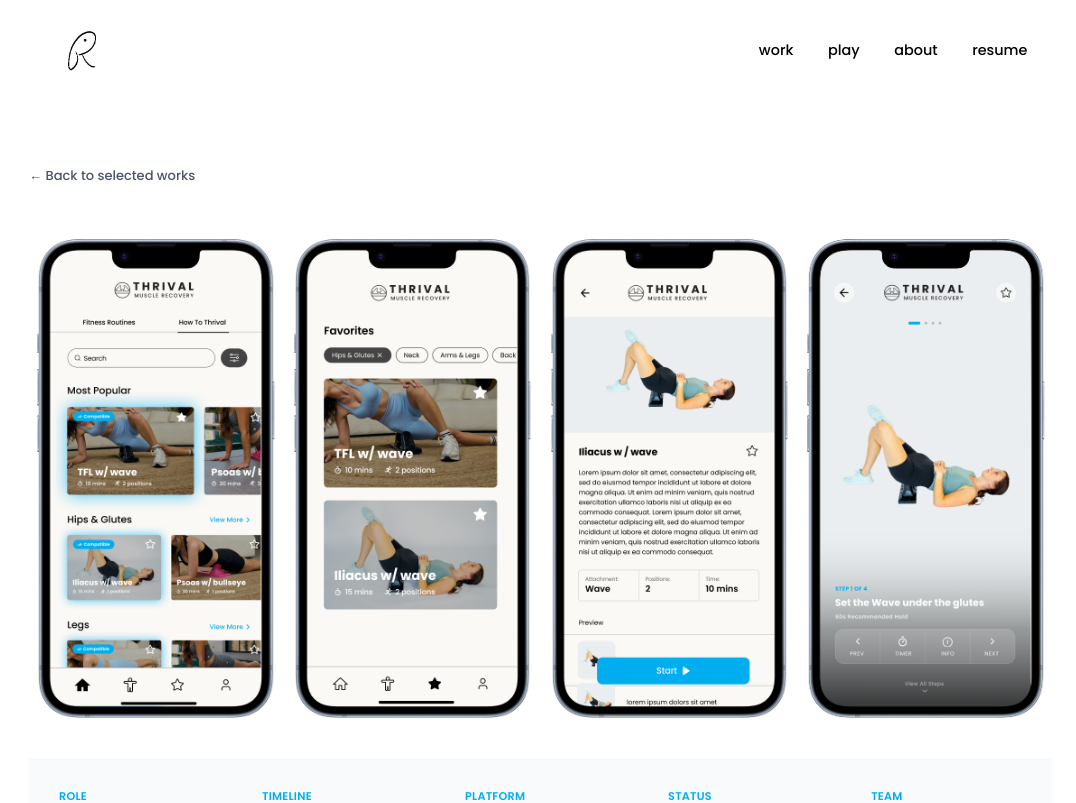
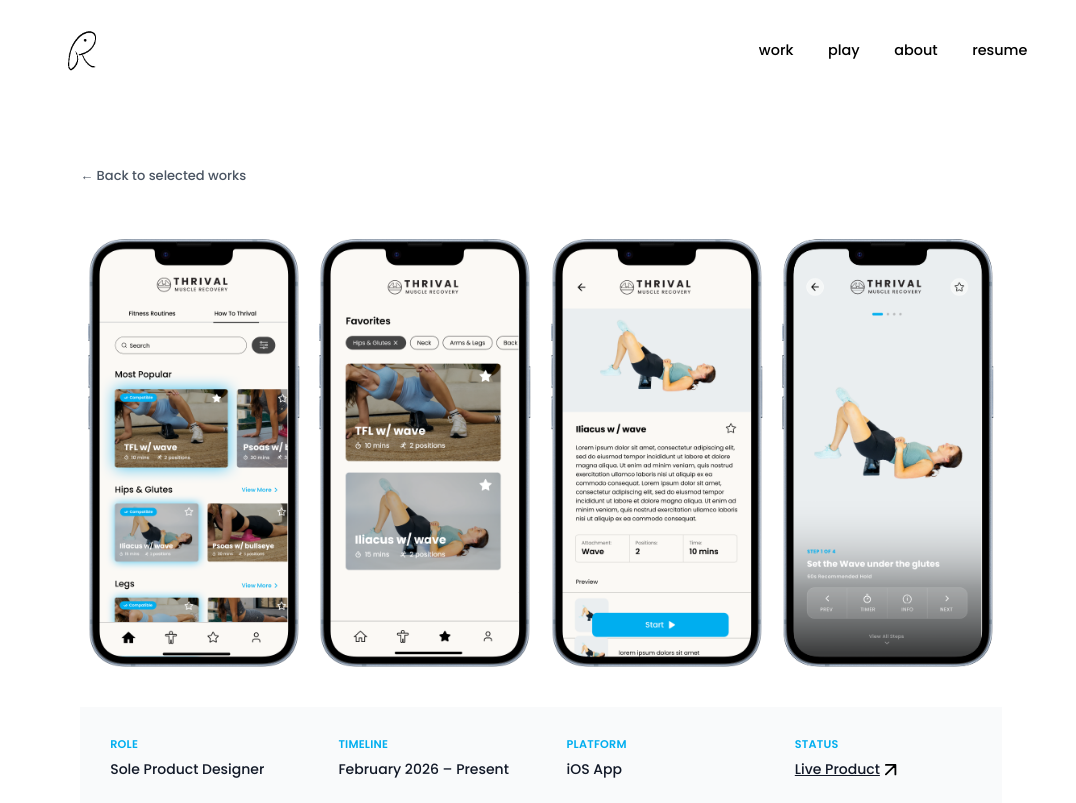
Before and after one commit to rchen0714/design-portfolio, a Next.js app: page /work/thrival in a window 1280 px wide. Shown: the top 803 px of the page, without its empty margins (99-1175 px from the left). Built offline with nearby package versions, Linux system fonts and the light colour scheme.

Commit message:
new edits to the case study

```diff
--- a/src/app/globals.css
+++ b/src/app/globals.css
@@ -622,12 +622,12 @@ img.hero-hover-doodle {
   --cs-surface: #f9fafb;
   --cs-border: #e5e7eb;
 
-  padding: clamp(2.5rem, 5vw, 4.65rem) clamp(1.5rem, 10vw, 9.3rem)
+  padding: clamp(2.5rem, 5vw, 4.65rem) clamp(2rem, 14vw, 13rem)
     clamp(4rem, 7vw, 7rem);
 }
 
 .cs-page-container {
-  max-width: 75.9rem;
+  max-width: 64rem;
   margin: 0 auto;
 }
 
@@ -699,10 +699,14 @@ img.hero-hover-doodle {
 .cs-live-link {
   display: inline-flex;
   align-items: center;
-  gap: 0.15rem;
+  gap: 0.35rem;
   font-weight: 500;
   text-decoration: underline;
   color: var(--cs-heading);
+}
+
+.cs-live-link .button-arrow {
+  filter: invert(1);
 }
 
 .cs-divider {
@@ -1426,7 +1430,7 @@ img.hero-hover-doodle {
   --sm-callout-border: #1d85ac;
   --sm-border: #e5e7eb;
 
-  padding: clamp(2.5rem, 5vw, 4.65rem) clamp(1.5rem, 10vw, 9.3rem)
+  padding: clamp(2.5rem, 5vw, 4.65rem) clamp(2rem, 14vw, 13rem)
     clamp(4rem, 7vw, 7rem);
 }
 
@@ -1451,7 +1455,7 @@ img.hero-hover-doodle {
 }
 
 .sm-page-container {
-  max-width: 75.9rem;
+  max-width: 64rem;
   margin: 0 auto;
 }
 
--- a/src/components/ThrivalCaseStudy.tsx
+++ b/src/components/ThrivalCaseStudy.tsx
@@ -122,7 +122,15 @@ export default function ThrivalCaseStudy() {
               <dt>Status</dt>
               <dd>
                 <span className="cs-live-link">
-                  Live Product <span aria-hidden="true">↗</span>
+                  Live Product
+                  <Image
+                    src="/thrival/right-arrow-icon.svg"
+                    alt=""
+                    width={12}
+                    height={12}
+                    className="button-arrow"
+                    aria-hidden="true"
+                  />
                 </span>
               </dd>
             </div>
```
